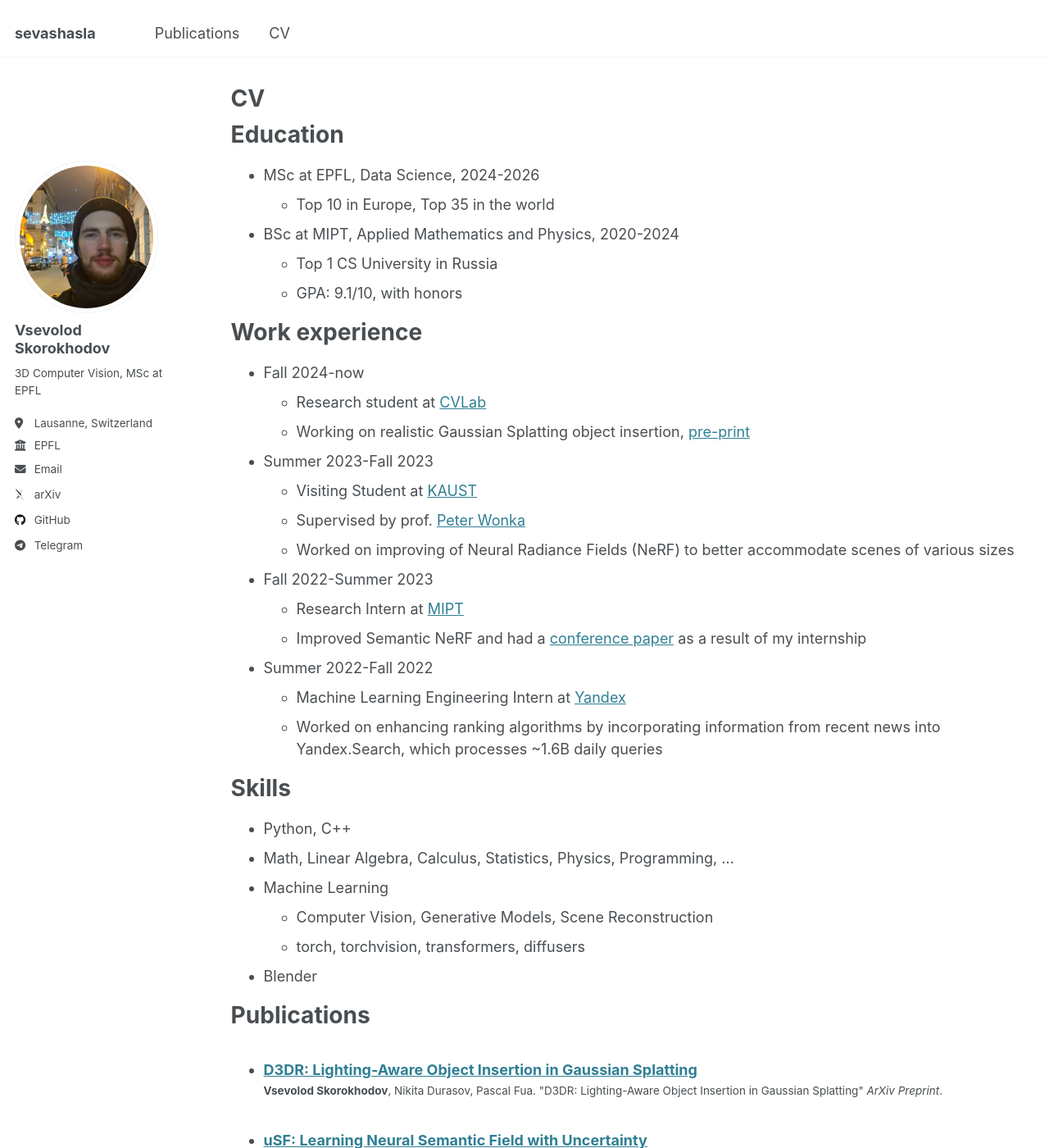
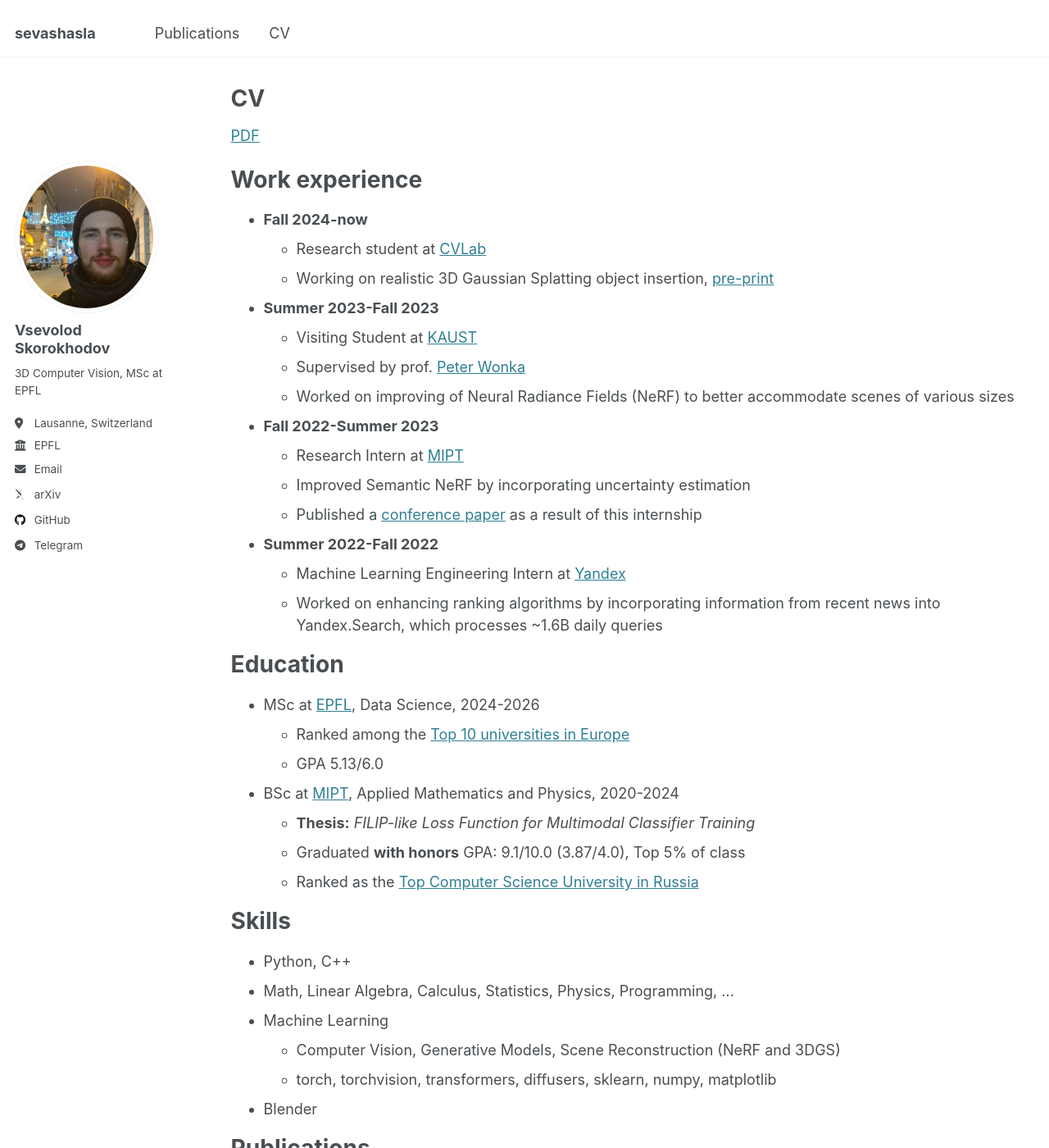
Before and after one commit to sevashasla/sevashasla.github.io, a Jekyll site: the page built from _pages/cv.md, in a window 1280 px wide and 1400 px high. Shown: the whole window at 82% size. Built offline with Jekyll 4.4.1, drawn with Linux system fonts in a browser that asks for light colours; some web fonts are replaced.

```diff
--- a/_pages/cv.md
+++ b/_pages/cv.md
@@ -9,42 +9,46 @@ redirect_from:
 
 {% include base_path %}
 
-Education
-======
-* MSc at EPFL, Data Science, 2024-2026
-  * Top 10 in Europe, Top 35 in the world
-
-* BSc at MIPT, Applied Mathematics and Physics, 2020-2024
-  * Top 1 CS University in Russia
-  * GPA: 9.1/10, with honors
+[PDF](/files/vsevolod_skorokhodov_cv.pdf)
 
 Work experience
 ======
-* Fall 2024-now
+* **Fall 2024-now**
   * Research student at [CVLab](https://www.epfl.ch/labs/cvlab/)
-  * Working on realistic Gaussian Splatting object insertion, [pre-print](https://arxiv.org/pdf/2503.06740)
+  * Working on realistic 3D Gaussian Splatting object insertion, [pre-print](https://arxiv.org/pdf/2503.06740)
 
-* Summer 2023-Fall 2023
+* **Summer 2023-Fall 2023**
   * Visiting Student at [KAUST](https://www.kaust.edu.sa/en/)
   * Supervised by prof. [Peter Wonka](https://peterwonka.net/)
   * Worked on improving of Neural Radiance Fields (NeRF) to better accommodate scenes of various sizes
 
-* Fall 2022-Summer 2023
+* **Fall 2022-Summer 2023**
   * Research Intern at [MIPT](https://cogmodel.mipt.ru/eng)
-  * Improved Semantic NeRF and had a [conference paper](https://arxiv.org/abs/2312.08012) as a result of my internship
+  * Improved Semantic NeRF by incorporating uncertainty estimation
+  * Published a [conference paper](https://arxiv.org/abs/2312.08012) as a result of this internship
 
-* Summer 2022-Fall 2022
+* **Summer 2022-Fall 2022**
   * Machine Learning Engineering Intern at [Yandex](https://yandex.com/company)
   * Worked on enhancing ranking algorithms by incorporating information from recent news into Yandex.Search, which processes ~1.6B daily queries
 
+Education
+======
+* MSc at [EPFL](https://epfl.ch), Data Science, 2024-2026
+  * Ranked among the [Top 10 universities in Europe](https://www.timeshighereducation.com/student/best-universities/best-universities-europe)
+  * GPA 5.13/6.0
+
+* BSc at [MIPT](https://eng.mipt.ru), Applied Mathematics and Physics, 2020-2024
+  * **Thesis:** *FILIP-like Loss Function for Multimodal Classifier Training*
+  * Graduated **with honors** GPA: 9.1/10.0 (3.87/4.0), Top 5% of class
+  * Ranked as the [Top Computer Science University in Russia](https://eng.mipt.ru)
 
 Skills
 ======
 * Python, C++
 * Math, Linear Algebra, Calculus, Statistics, Physics, Programming, ...
 * Machine Learning
-  * Computer Vision, Generative Models, Scene Reconstruction
-  * torch, torchvision, transformers, diffusers
+  * Computer Vision, Generative Models, Scene Reconstruction (NeRF and 3DGS)
+  * torch, torchvision, transformers, diffusers, sklearn, numpy, matplotlib
 * Blender
 
 Publications
```
Also changed, not shown: _pages/about.md (+11 -3 lines), _publications/d3dr.md (+4 -2 lines), _publications/usf.md (+2 -2 lines), images/d3dr_method_pipeline.png (added), images/usf.png (added), 1 other file.
